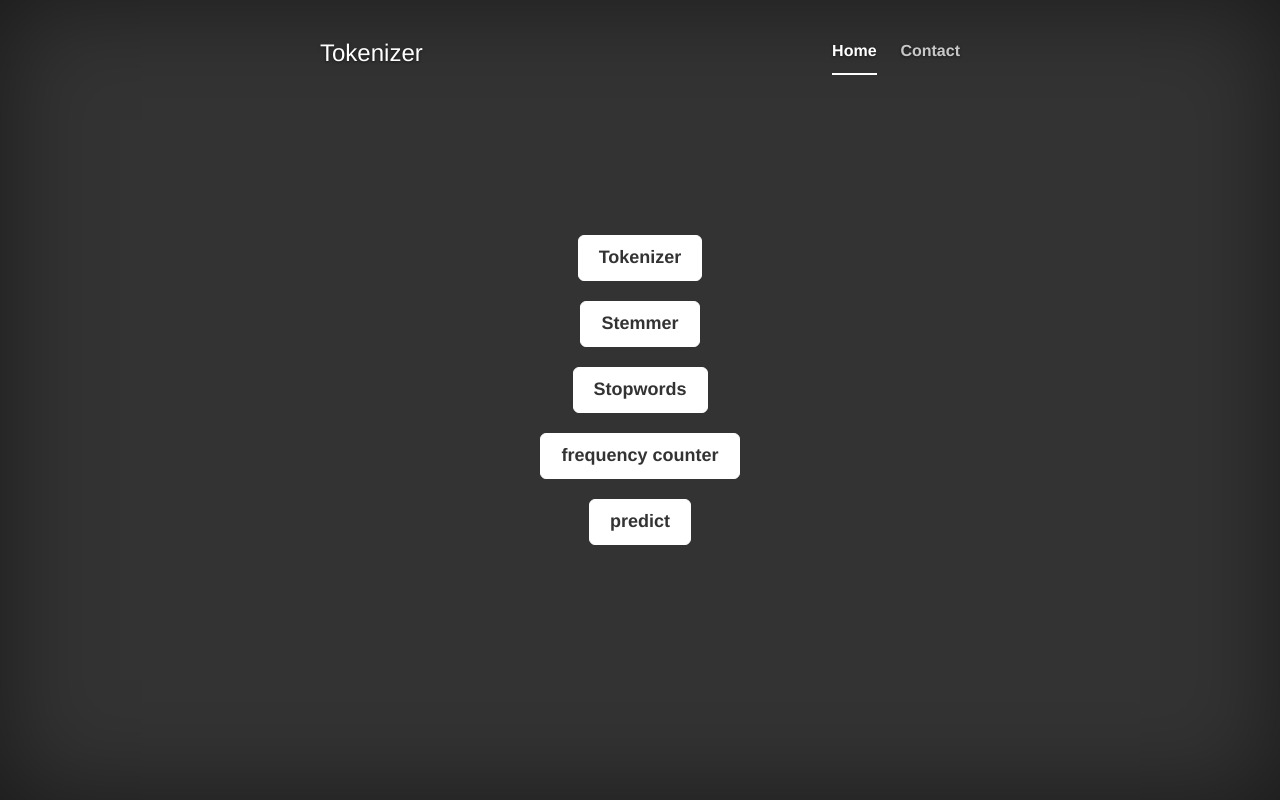
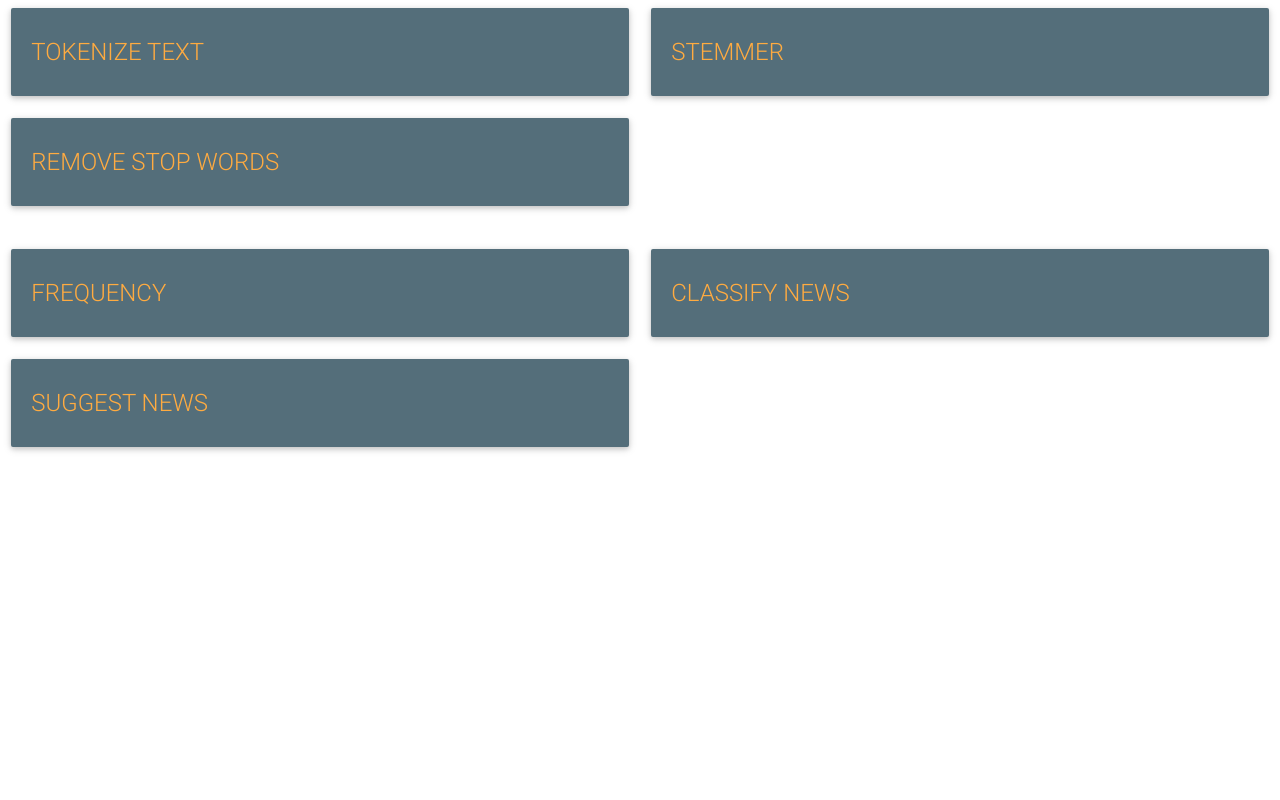
Before and after one commit to staranjeet/classifier, a Django app: page / in a window 1280 px wide. Run offline with Django 3.2, Linux system fonts and the light colour scheme; parts of the project's set-up code (start-up, migrations or seed data) failed here and were passed over; some libraries are stand-ins or nearby versions.

Commit message:
index page refined

```diff
--- a/categorizer/templates/index.html
+++ b/categorizer/templates/index.html
@@ -1,90 +1,83 @@
 <!DOCTYPE html>
 <html lang="en">
   <head>
-    <meta charset="utf-8">
-    <meta http-equiv="X-UA-Compatible" content="IE=edge">
-    <meta name="viewport" content="width=device-width, initial-scale=1">
-    <meta name="description" content="">
-    <meta name="author" content="">
-    <link rel="icon" href="../../favicon.ico">
+
 
     <title>Tokenizer</title>
 
-    <!-- Bootstrap core CSS -->
-    <link href="static/css/bootstrap.min.css" rel="stylesheet">
+    <link type="text/css" rel="stylesheet" href="/static/materialize/css/materialize.min.css"  media="screen,projection"/>
 
-    <!-- Custom styles for this template -->
-    <link href="static/css/cover.css" rel="stylesheet">
-
-    <!-- Just for debugging purposes. Don't actually copy these 2 lines! -->
-    <!--[if lt IE 9]><script src="../../assets/js/ie8-responsive-file-warning.js"></script><![endif]-->
-
-
-    <!-- HTML5 shim and Respond.js for IE8 support of HTML5 elements and media queries -->
-    <!--[if lt IE 9]>
-      <script src="https://oss.maxcdn.com/html5shiv/3.7.2/html5shiv.min.js"></script>
-      <script src="https://oss.maxcdn.com/respond/1.4.2/respond.min.js"></script>
-    <![endif]-->
+      <!--Let browser know website is optimized for mobile-->
+      <meta name="viewport" content="width=device-width, initial-scale=1.0, maximum-scale=1.0, user-scalable=no"/>
   </head>
 
   <body>
 
-    <div class="site-wrapper">
+    <div class="row">
+        <div class="col s6 m6">
+          <div class="card blue-grey darken-1">
+            <div class="card-content white-text">
+              <span class="card-title"><a href='/tokenizer'>Tokenize Text</a> </span>
 
-      <div class="site-wrapper-inner">
+            </div>
 
-        <div class="cover-container">
-
-          <div class="masthead clearfix">
-            <div class="inner">
-              <h3 class="masthead-brand">Tokenizer</h3>
-              <ul class="nav masthead-nav">
-                <li class="active"><a href="#">Home</a></li>
-                <!-- <li><a href="#">Features</a></li> -->
-                <li><a href="#">Contact</a></li>
-              </ul>
-            </div>
           </div>
-
-          <div class="inner cover">
-            <!-- <h1 class="cover-heading">Make your notes.</h1>
-            <p class="lead">Ever dreamt of doing tasks and orgainsing a board for your daily tasks. Yes! MyCoNotes is for you!</p> -->
-            <p class="lead">
-              <a href="/tokenizer" class="btn btn-lg btn-default">Tokenizer</a>
-            </p>
-            <p class="lead">
-              <a href="/stemmer" class="btn btn-lg btn-default">Stemmer</a>
-            </p>
-            <p class="lead">
-              <a href="/stopwords" class="btn btn-lg btn-default">Stopwords</a>
-            </p>
-             <p class="lead">
-              <a href="/freq" class="btn btn-lg btn-default">frequency counter</a>
-            </p>
-            <p class="lead">
-              <a href="/classify" class="btn btn-lg btn-default">predict</a>
-            </p>
-          </div>
-
-          <!-- <div class="mastfoot">
-            <div class="inner">
-              <p>Cover template for <a href="http://getbootstrap.com">Bootstrap</a>, by <a href="https://twitter.com/mdo">@mdo</a>.</p>
-            </div>
-          </div> -->
-
         </div>
 
+
+        <div class="col s6 m6">
+          <div class="card blue-grey darken-1">
+            <div class="card-content white-text">
+              <span class="card-title"><a href='/stemmer'>Stemmer</a></span>
+
+            </div>
+
+          </div>
+        </div>
+        <div class="col s6 m6">
+          <div class="card blue-grey darken-1">
+            <div class="card-content white-text">
+              <span class="card-title"><a href='/stopwords'>Remove Stop Words</a></span>
+
+            </div>
+
+          </div>
+        </div>
       </div>
 
-    </div>
+<div class="row">
+        <div class="col s6 m6">
+          <div class="card blue-grey darken-1">
+            <div class="card-content white-text">
+              <span class="card-title"><a href='/freq'>Frequency</a></span>
 
-    <!-- Bootstrap core JavaScript
-    ================================================== -->
-    <!-- Placed at the end of the document so the pages load faster -->
-    <script src="https://ajax.googleapis.com/ajax/libs/jquery/1.11.1/jquery.min.js"></script>
-    <script src="../../dist/js/bootstrap.min.js"></script>
-    <script src="../../assets/js/docs.min.js"></script>
-    <!-- IE10 viewport hack for Surface/desktop Windows 8 bug -->
-    <script src="../../assets/js/ie10-viewport-bug-workaround.js"></script>
+            </div>
+
+          </div>
+        </div>
+
+
+        <div class="col s6 m6">
+          <div class="card blue-grey darken-1">
+            <div class="card-content white-text">
+              <span class="card-title"><a href='/classify'>Classify News</a></span>
+
+            </div>
+
+          </div>
+        </div>
+        <div class="col s6 m6">
+          <div class="card blue-grey darken-1">
+            <div class="card-content white-text">
+              <span class="card-title"><a href='/suggest'>Suggest News</a></span>
+
+            </div>
+
+          </div>
+        </div>
+      </div>
+
+
+
   </body>
 </html>
--- a/categorizer/views.py
+++ b/categorizer/views.py
@@ -326,6 +326,7 @@ def classify_news_score(input_news_dict):
 			p_international_sum+=log(input_news_dict[w]*p_word_international/p_word)
 	outcome=['business','entertainment','sports','national','international']
 	scores=[exp(p_business_sum+log(1.0/3.0)),exp(p_entertain_sum+log(1.0/3.0)),exp(p_sports_sum+log(1.0/3.0)),exp(p_national_sum+log(1.0/3.0)),exp(p_international_sum+log(1.0/3.0))]
+	print scores
 	max_score=max(scores)
 	message=outcome[scores.index(max_score)]
 	#print 'business = ', exp(p_business_sum+log(1.0/3.0)),'sports = ',exp(p_sports_sum+log(1.0/3.0)), 'entertain = ',exp(p_entertain_sum+log(1.0/3.0))
```
Also changed, not shown: 1 other file.
